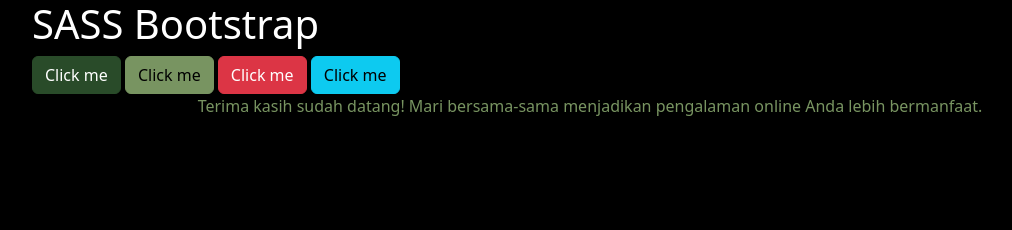
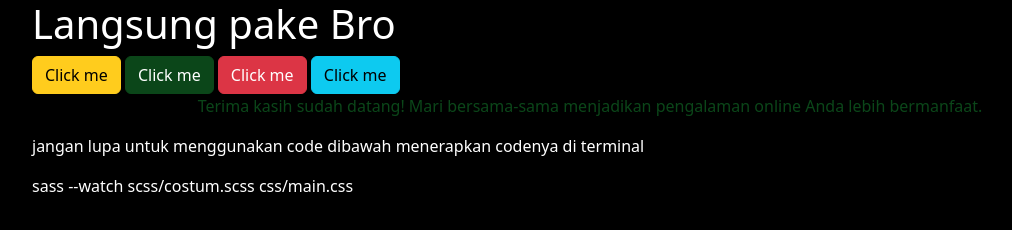
Before and after one commit to syhrulMr/bootstraptemplate, a website: page index.html in a window 1280 px wide. Shown: the whole page, without its empty margins (50-1062 px from the left). Drawn offline with Linux system fonts and the light colour scheme.

Commit message:
initial commit

```diff
--- a/index.html
+++ b/index.html
@@ -3,16 +3,14 @@
   <head>
     <meta charset="UTF-8" />
     <meta name="viewport" content="width=device-width, initial-scale=1.0" />
-    <title>Template Bootstrap SASS</title>
-    <link rel="stylesheet" href="css/costum.css" />
-    <!-- style css  -->
-    <!-- <link rel="stylesheet" href="bootstrap-5.3.2-dist/css/bootstrap.min.css"> -->
+    <title>TEMPLATE BOOTSTRAP</title>
+    <link rel="stylesheet" href="css/main.css" />
   </head>
   <body>
     <div class="container">
       <div class="row">
         <div class="col">
-          <h1>SASS Bootstrap</h1>
+          <h1>Langsung pake Bro</h1>
           <button class="btn btn-primary">Click me</button>
           <button class="btn btn-secondary">Click me</button>
           <button class="btn btn-danger">Click me</button>
@@ -21,11 +19,13 @@
             Terima kasih sudah datang! Mari bersama-sama menjadikan pengalaman
             online Anda lebih bermanfaat.
           </p>
+          <p>
+            jangan lupa untuk menggunakan code dibawah menerapkan codenya di
+            terminal
+          </p>
+          <p>sass --watch scss/costum.scss css/main.css</p>
         </div>
       </div>
     </div>
-
-    <!-- script bootstrap -->
-    <script src="bootstrap-5.3.2-dist/js/bootstrap.min.js"></script>
   </body>
 </html>
--- a/scss/costum.scss
+++ b/scss/costum.scss
@@ -1,7 +1,6 @@
-$primary: #294b29;
-$secondary: #789461;
+$primary: #FFCC1D;
+$secondary: #0B4619;
 $body-bg: #000;
 $body-color: #fff;
 
-
 @import "../node_modules/bootstrap/scss/bootstrap.scss";
```
Also changed, not shown: css/main.css, 2 other files.
